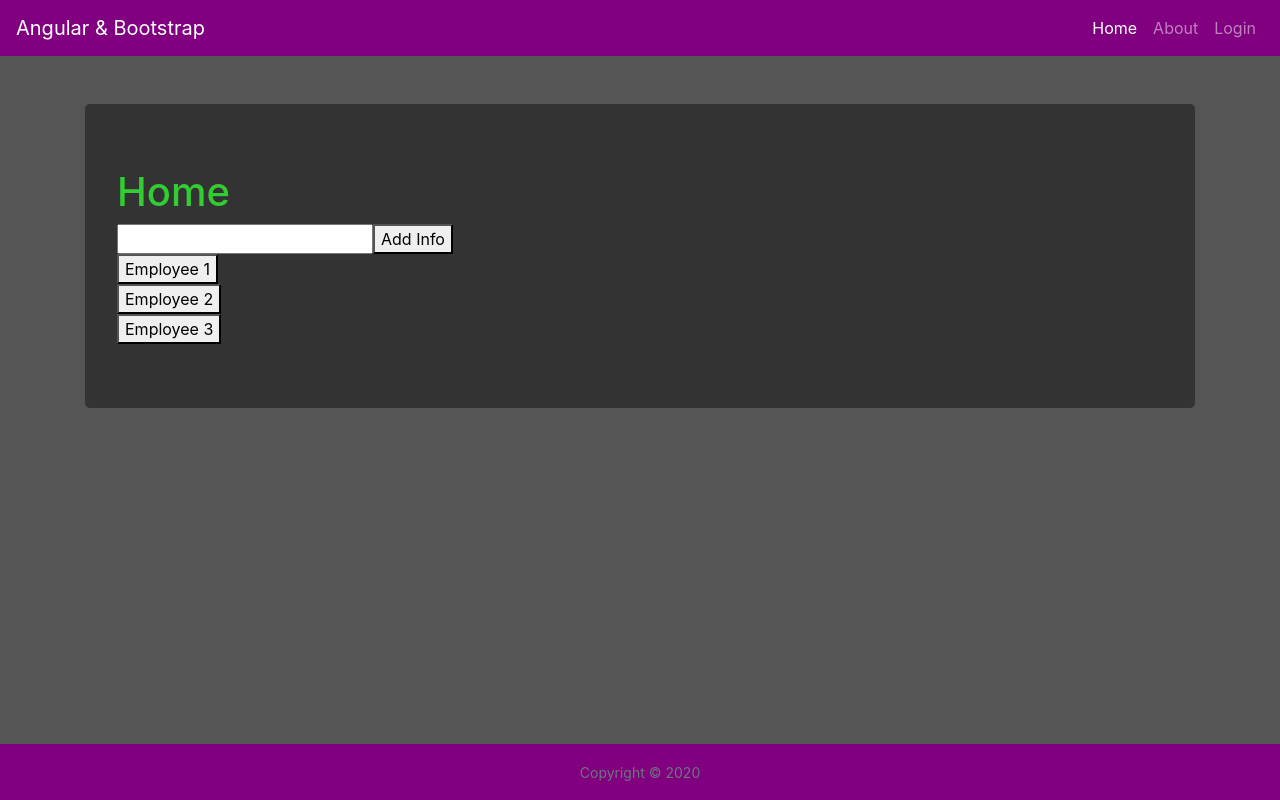
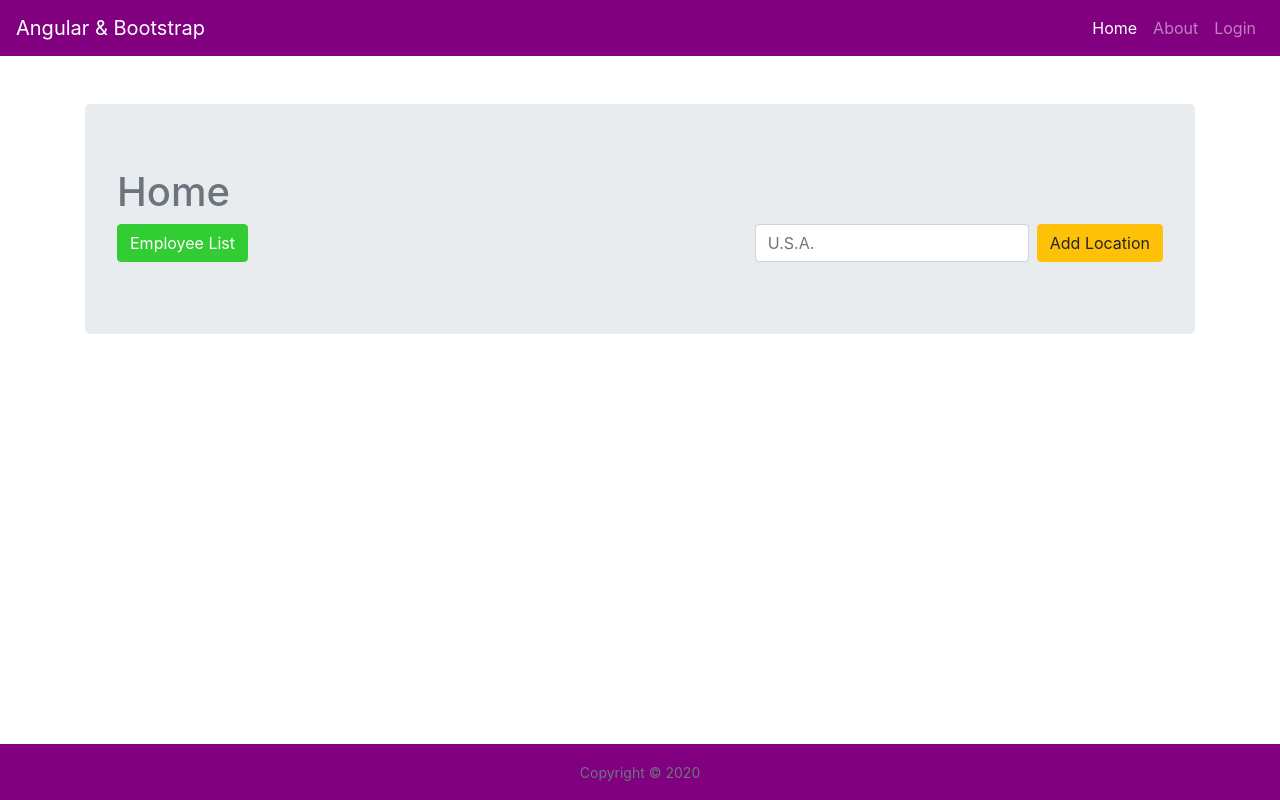
Before and after one commit to jdlcgarcia/ng-training, an Angular app: page /home in a window 1280 px wide. Built offline with nearby package versions, Linux system fonts and the light colour scheme.

Commit message:
encapsulado en entidad y mejoras al tratar con los datos

```diff
--- a/src/app/data.service.ts
+++ b/src/app/data.service.ts
@@ -1,27 +1,25 @@
 import { Injectable } from '@angular/core';
+import { Employee } from './model/employee.model';
 
 @Injectable({
   providedIn: 'root'
 })
 export class DataService {
-  info1: string[] = ['John Mathew', 'E354', 'jm@abc.net'];
-  info2: string[] = ['Rob Wilson', 'E673', 'rw@abc.net'];
-  info3: string[] = ['Rose Adams', 'E865', 'ra@abc.net'];
-  getInfo1():string[]{
-    return this.info1;
-  }
-  getInfo2():string[]{
-    return this.info1;
-  }
-  getInfo3():string[]{
-    return this.info1;
+  info: Employee[] = [
+    new Employee('E354', 'John Mathew', 'jm@abc.net'),
+    new Employee('E673', 'Rob Wilson', 'rw@abc.net'),
+    new Employee('E865', 'Rose Adams', 'ra@abc.net')
+  ];
+
+  getInfo(): Employee[] {
+    return this.info;
   }
   constructor() { }
 
-  addInfo(info: any) {
-    this.info1.push(info);
-    this.info2.push(info);
-    this.info3.push(info);
-    return this.info1;
+  addLocation(info: string): Employee[] {
+    this.info.forEach( (element) => {
+      element.location = info;
+    });
+    return this.info;
   }
 }
--- a/src/app/e-info/e-info.component.html
+++ b/src/app/e-info/e-info.component.html
@@ -1,21 +1,28 @@
-<form #frm="ngForm" (ngSubmit)="updateInfo(frm)">
-  <div class="">
-    <input type="text" name="location" value="" ngModel>
-    <button type="submit" name="button">Add Info</button>
+
+  <div class="row justify-content-between">
+    <div class="col">
+      <button type="button" class="btn btn-primary mb-2" name="button" (click)="getInfoFromService()">Employee List</button>
+    </div>
+    <div class="col">
+      <form class="form-inline  float-right" #frm="ngForm" (ngSubmit)="updateInfo(frm)">
+        <label class="sr-only" for="location">Location</label>
+        <div class="input-group mb-2 mr-sm-2">
+          <input type="text" class="form-control" id="location" name="location" placeholder="U.S.A." ngModel>
+        </div>
+
+        <button type="submit" class="btn btn-warning mb-2" name="button">Add Location</button>
+      </form>
+    </div>
   </div>
-</form>
 
-<button type="button" name="button" (click)="getInfoFromService1()">Employee 1</button>
-<ul class="list-group">
-  <li *ngFor="let info of infoReceived1" class="list-group-info">{{ info }}</li>
-</ul>
 
-<button type="button" name="button" (click)="getInfoFromService2()">Employee 2</button>
-<ul class="list-group">
-  <li *ngFor="let info of infoReceived2" class="list-group-info">{{ info }}</li>
-</ul>
-
-<button type="button" name="button" (click)="getInfoFromService3()">Employee 3</button>
-<ul class="list-group">
-  <li *ngFor="let info of infoReceived3" class="list-group-info">{{ info }}</li>
-</ul>
+<div class="card-deck">
+  <div *ngFor="let info of infoReceived" class="card">
+    <div class="card-body">
+      <h5 class="card-title">{{ info.id }}</h5>
+      <p class="card-text">{{ info.name }}</p>
+      <p class="card-text"><small class="text-muted">{{ info.email }}</small></p>
+      <p class="card-text"><small class="text-muted float-right">{{ info.location }}</small></p>
+    </div>
+  </div>
+</div>
--- a/src/app/e-info/e-info.component.ts
+++ b/src/app/e-info/e-info.component.ts
@@ -1,6 +1,7 @@
 import { Component, OnInit } from '@angular/core';
 import { DataService } from '../data.service';
-
+import {NgbModule} from '@ng-bootstrap/ng-bootstrap';
+import {Employee} from '../model/employee.model';
 @Component({
   selector: 'app-e-info',
   templateUrl: './e-info.component.html',
@@ -8,17 +9,10 @@ import { DataService } from '../data.service';
   providers: [DataService]
 })
 export class EInfoComponent implements OnInit {
-  infoReceived1: string[] = [];
-  infoReceived2: string[] = [];
-  infoReceived3: string[] = [];
-  getInfoFromService1(){
-    this.infoReceived1 = this.dservice.getInfo1();
-  }
-  getInfoFromService2(){
-    this.infoReceived2 = this.dservice.getInfo2();
-  }
-  getInfoFromService3(){
-    this.infoReceived3 = this.dservice.getInfo3();
+  infoReceived: Employee[] = [];
+
+  getInfoFromService(): void {
+    this.infoReceived = this.dservice.getInfo();
   }
 
   constructor(private dservice: DataService) { }
@@ -26,8 +20,8 @@ export class EInfoComponent implements OnInit {
   ngOnInit(): void {
   }
 
-  updateInfo(frm: any) {
-    this.dservice.addInfo(frm.value.location);
+  updateInfo(frm: any): void {
+    this.dservice.addLocation(frm.value.location);
   }
 
 }
--- /dev/null
+++ b/src/app/model/employee.model.ts
@@ -0,0 +1,49 @@
+export class Employee {
+  private _id: string;
+  private _name: string;
+  private _email: string;
+  private _location: string;
+
+
+  constructor(id: string, name: string, email: string) {
+    this._id = id;
+    this._name = name;
+    this._email = email;
+    this._location = '';
+  }
+
+
+  get id(): string {
+    return this._id;
+  }
+
+  set id(value: string) {
+    this._id = value;
+  }
+
+  get location(): string {
+    return this._location;
+  }
+
+  set location(value: string) {
+    this._location = value;
+  }
+
+  get name(): string {
+    return this._name;
+  }
+
+  set name(value: string) {
+    this._name = value;
+  }
+
+  get email(): string {
+    return this._email;
+  }
+
+  set email(value: string) {
+    this._email = value;
+  }
+
+
+}
--- a/src/app/pages/home/home.module.ts
+++ b/src/app/pages/home/home.module.ts
@@ -5,7 +5,7 @@ import { HomeRoutingModule } from './home-routing.module';
 import { HomeComponent } from './home.component';
 import { EInfoComponent } from '../../e-info/e-info.component';
 import { FormsModule } from '@angular/forms';
-import {NgbModule} from '@ng-bootstrap/ng-bootstrap';
+
 @NgModule({
   declarations: [
     HomeComponent,
--- a/src/styles.scss
+++ b/src/styles.scss
@@ -1,7 +1,7 @@
 $dark: purple;
-$jumbotron-bg: #333;
-$secondary: limegreen;
-$body-bg: #555;
+//$jumbotron-bg: #333;
+$primary: limegreen;
+//$body-bg: #555;
 @import '~bootstrap/scss/bootstrap';
 // Set the full page height so we can stick the footer to the bottom
 html,
```
Also changed, not shown: 1 other file (tests, documents, lock files or other folders).
